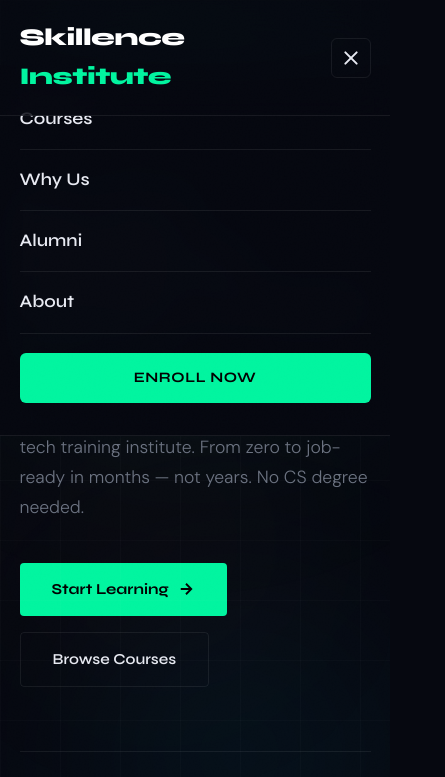
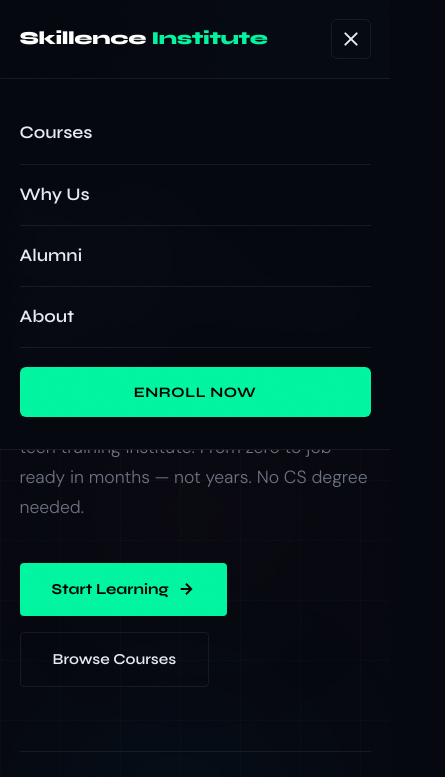
Before and after one commit to Daniballz/skillence_landing_page, a plain HTML site: page index.html in a window 390 px wide. Both pictures are taken after a click on the button "Toggle menu". Shown: the top 777 px of the page, 445 px wide, since content can reach past the window. Drawn offline with Linux system fonts and the light colour scheme.

Commit message:
Update index.html

```diff
--- a/index.html
+++ b/index.html
@@ -19,7 +19,7 @@
   }
 
   *, *::before, *::after { box-sizing: border-box; margin: 0; padding: 0; }
-  html { scroll-behavior: smooth; }
+  html { scroll-behavior: smooth; overflow-x: hidden; }
   body {
     background: var(--bg);
     color: var(--text);
@@ -27,6 +27,7 @@
     font-size: 16px;
     line-height: 1.6;
     overflow-x: hidden;
+    max-width: 100vw;
   }
 
   body::before {
@@ -44,10 +45,16 @@
     background: rgba(6,8,16,0.7);
     backdrop-filter: blur(20px);
     border-bottom: 1px solid var(--border);
+    gap: 1rem;
   }
-  .logo { font-family: 'Syne', sans-serif; font-weight: 800; font-size: 1.5rem; letter-spacing: -0.02em; color: #fff; text-decoration: none; }
+  .logo {
+    font-family: 'Syne', sans-serif;
+    font-weight: 800; font-size: 1.5rem;
+    letter-spacing: -0.02em; color: #fff;
+    text-decoration: none;
+    flex-shrink: 0;
+  }
   .logo span { color: var(--accent); }
-
   .nav-links { display: flex; gap: 2.5rem; list-style: none; }
   .nav-links a {
     color: var(--muted); text-decoration: none;
@@ -75,9 +82,9 @@
     position: relative; overflow: hidden;
   }
   .orb { position: absolute; border-radius: 50%; filter: blur(100px); pointer-events: none; }
-  .orb-1 { width: 600px; height: 600px; background: radial-gradient(circle, rgba(0,245,160,0.12), transparent 70%); top: -100px; right: -100px; animation: float1 8s ease-in-out infinite; }
-  .orb-2 { width: 400px; height: 400px; background: radial-gradient(circle, rgba(0,212,255,0.1), transparent 70%); bottom: 50px; left: 10%; animation: float2 10s ease-in-out infinite; }
-  .orb-3 { width: 300px; height: 300px; background: radial-gradient(circle, rgba(255,107,53,0.08), transparent 70%); top: 40%; right: 20%; animation: float1 12s ease-in-out infinite reverse; }
+  .orb-1 { width: min(600px, 90vw); height: min(600px, 90vw); background: radial-gradient(circle, rgba(0,245,160,0.12), transparent 70%); top: -100px; right: -100px; animation: float1 8s ease-in-out infinite; }
+  .orb-2 { width: min(400px, 70vw); height: min(400px, 70vw); background: radial-gradient(circle, rgba(0,212,255,0.1), transparent 70%); bottom: 50px; left: 10%; animation: float2 10s ease-in-out infinite; }
+  .orb-3 { width: min(300px, 60vw); height: min(300px, 60vw); background: radial-gradient(circle, rgba(255,107,53,0.08), transparent 70%); top: 40%; right: 20%; animation: float1 12s ease-in-out infinite reverse; }
   @keyframes float1 { 0%, 100% { transform: translateY(0) scale(1); } 50% { transform: translateY(-30px) scale(1.05); } }
   @keyframes float2 { 0%, 100% { transform: translateY(0) scale(1); } 50% { transform: translateY(20px) scale(0.95); } }
   .hero::after {
@@ -111,8 +118,8 @@
   @keyframes fadeSlideUp { from { opacity: 0; transform: translateY(30px); } to { opacity: 1; transform: translateY(0); } }
 
   /* MARQUEE */
-  .marquee-wrap { background: var(--surface); border-top: 1px solid var(--border); border-bottom: 1px solid var(--border); padding: 1rem 0; overflow: hidden; }
-  .marquee-track { display: flex; gap: 3rem; width: max-content; animation: marquee 25s linear infinite; }
+  .marquee-wrap { background: var(--surface); border-top: 1px solid var(--border); border-bottom: 1px solid var(--border); padding: 1rem 0; overflow: hidden; width: 100%; }
+  .marquee-track { display: flex; gap: 3rem; width: max-content; animation: marquee 25s linear infinite; will-change: transform; }
   .marquee-item { display: flex; align-items: center; gap: 0.8rem; color: var(--muted); font-size: 0.85rem; font-weight: 500; letter-spacing: 0.05em; text-transform: uppercase; white-space: nowrap; }
   .marquee-dot { color: var(--accent); font-size: 1.2rem; }
   @keyframes marquee { from { transform: translateX(0); } to { transform: translateX(-50%); } }
@@ -161,9 +168,9 @@
   .coming-soon-text { color: var(--muted); font-size: 0.8rem; }
 
   /* WHY US */
-  #why { background: var(--surface); border-top: 1px solid var(--border); border-bottom: 1px solid var(--border); }
+  #why { background: var(--surface); border-top: 1px solid var(--border); border-bottom: 1px solid var(--border); overflow: hidden; }
   .why-grid { display: grid; grid-template-columns: 1fr 1fr; gap: 5rem; align-items: center; }
-  .why-visual { position: relative; height: 480px; }
+  .why-visual { position: relative; height: 480px; overflow: hidden; }
   .why-card { position: absolute; background: var(--card); border: 1px solid var(--border); border-radius: 12px; padding: 1.5rem; }
   .wc-main { width: 300px; top: 0; left: 0; animation: float2 6s ease-in-out infinite; }
   .wc-cert { width: 240px; bottom: 60px; right: 0; animation: float1 7s ease-in-out infinite; }
@@ -264,7 +271,7 @@
   /* MOBILE MENU DRAWER */
   .mobile-menu {
     display: none;
-    position: fixed; top: 65px; left: 0; right: 0;
+    position: fixed; top: 0; left: 0; right: 0;
     background: rgba(6,8,16,0.98);
     backdrop-filter: blur(24px);
     border-bottom: 1px solid var(--border);
@@ -312,6 +319,7 @@
     .hero-stats { gap: 2rem; }
   }
   @media (max-width: 600px) {
+    .logo { font-size: 1.15rem; }
     .hero h1 { font-size: 2.8rem; }
     .hero-stats { flex-wrap: wrap; gap: 1.5rem; }
     footer { flex-direction: column; align-items: flex-start; }
@@ -667,17 +675,23 @@
 </footer>
 
 <script>
-  // Mobile hamburger
   const hamburger = document.getElementById('hamburger');
   const mobileMenu = document.getElementById('mobileMenu');
+  const navEl = document.querySelector('nav');
+
+  function setMenuTop() {
+    mobileMenu.style.top = navEl.getBoundingClientRect().height + 'px';
+  }
+  setMenuTop();
+  window.addEventListener('resize', setMenuTop);
 
   hamburger.addEventListener('click', () => {
+    setMenuTop();
     hamburger.classList.toggle('open');
     mobileMenu.classList.toggle('open');
     document.body.style.overflow = mobileMenu.classList.contains('open') ? 'hidden' : '';
   });
 
-  // Close menu on anchor link clicks
   mobileMenu.querySelectorAll('a').forEach(link => {
     link.addEventListener('click', () => {
       hamburger.classList.remove('open');
@@ -686,7 +700,6 @@
     });
   });
 
-  // Close on outside click
   document.addEventListener('click', (e) => {
     if (!hamburger.contains(e.target) && !mobileMenu.contains(e.target)) {
       hamburger.classList.remove('open');
@@ -703,8 +716,7 @@
   reveals.forEach(el => observer.observe(el));
 
   window.addEventListener('scroll', () => {
-    const nav = document.querySelector('nav');
-    nav.style.background = window.scrollY > 50 ? 'rgba(6,8,16,0.95)' : 'rgba(6,8,16,0.7)';
+    navEl.style.background = window.scrollY > 50 ? 'rgba(6,8,16,0.95)' : 'rgba(6,8,16,0.7)';
   });
 </script>
 </body>
```
